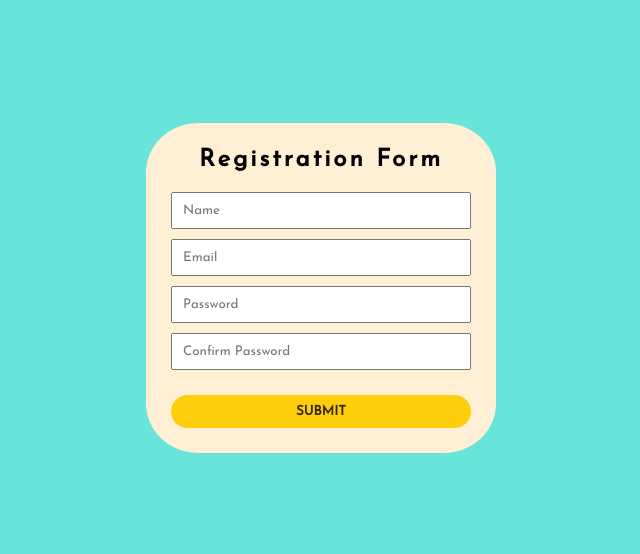
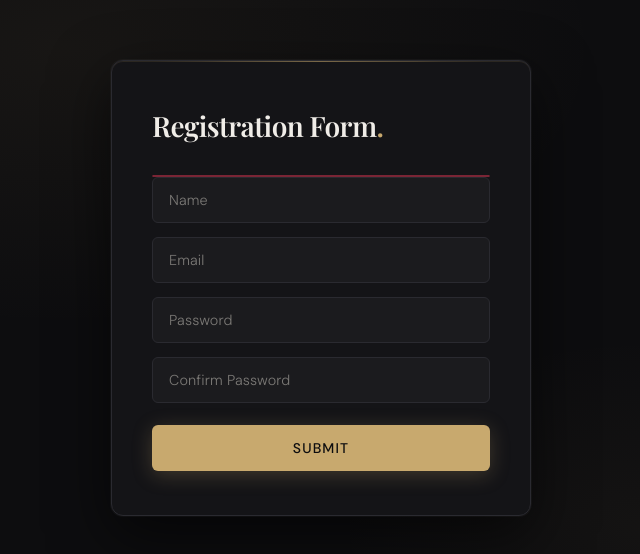
Before and after one commit to AdithyaAce/Registration-Form, a plain HTML site: page index.html in a window 1280 px wide. Shown: the part 112-666 px from the top of the page, without its empty margins (319-959 px from the left). Drawn offline with nearby package versions, Linux system fonts and the light colour scheme.

Commit message:
updated style sheet

```diff
--- a/style.css
+++ b/style.css
@@ -1,81 +1,223 @@
-@import url('https://fonts.googleapis.com/css?family=Josefin+Sans&display=swap');
+@import url('https://fonts.googleapis.com/css2?family=Playfair+Display:wght@600&family=DM+Sans:wght@300;400;500&display=swap');
 
-* {
+:root {
+    --bg: #0d0d0f;
+    --surface: #141417;
+    --border: #2a2a30;
+    --border-focus: #c8a96e;
+    --accent: #c8a96e;
+    --accent-dark: #a8893e;
+    --text: #f0ede8;
+    --text-muted: #7a7875;
+    --error-bg: #1f1215;
+    --error-border: #7a2535;
+    --error-text: #e07080;
+    --success-bg: #0f1f15;
+    --success-border: #2a6040;
+    --success-text: #60c080;
+    --radius: 6px;
+    --transition: 0.25s cubic-bezier(0.4, 0, 0.2, 1);
+}
+
+*,
+*::before,
+*::after {
+    box-sizing: border-box;
     margin: 0;
     padding: 0;
-    box-sizing: border-box;
-    outline: none;
-    font-family: 'Josefin Sans', sans-serif;
 }
 
 body {
-    background-color: rgb(105, 228, 218);
+    background-color: var(--bg);
+    background-image:
+        radial-gradient(ellipse 60% 50% at 30% 20%, rgba(200, 169, 110, 0.06) 0%, transparent 70%),
+        radial-gradient(ellipse 40% 40% at 75% 80%, rgba(200, 169, 110, 0.04) 0%, transparent 60%);
+    min-height: 100vh;
+    display: flex;
+    align-items: center;
+    justify-content: center;
+    font-family: 'DM Sans', sans-serif;
+    font-weight: 300;
+    color: var(--text);
+    padding: 2rem;
 }
 
 .wrapper {
-    position: absolute;
-    left: 50%;
-    top: 50%;
-    transform: translate(-50%, -50%);
-    max-width: 350px;
     width: 100%;
-    background-color: papayawhip;
-    padding: 25px;
-    border-radius: 15%;
-    box-sizing: 4px 4px 2px rgba(254, 236, 164, 1);
+    max-width: 420px;
+    background: var(--surface);
+    border: 1px solid var(--border);
+    border-radius: 12px;
+    padding: 48px 40px 44px;
+    position: relative;
+    animation: fadeUp 0.6s cubic-bezier(0.4, 0, 0.2, 1) both;
+    box-shadow:
+        0 0 0 1px rgba(255, 255, 255, 0.03),
+        0 20px 60px rgba(0, 0, 0, 0.6),
+        0 1px 0 rgba(200, 169, 110, 0.12) inset;
 }
 
-.wrapper h2 {
-    text-align: center;
-    margin-bottom: 20px;
-    letter-spacing: 3px;
+.wrapper::before {
+    content: '';
+    position: absolute;
+    top: 0;
+    left: 40px;
+    right: 40px;
+    height: 1px;
+    background: linear-gradient(90deg, transparent, var(--accent), transparent);
+    opacity: 0.5;
+    border-radius: 0 0 50% 50%;
 }
 
-.wrapper .input_field {
-    margin-bottom: 10px;
+@keyframes fadeUp {
+    from {
+        opacity: 0;
+        transform: translateY(20px);
+    }
+
+    to {
+        opacity: 1;
+        transform: translateY(0);
+    }
 }
 
-.wrapper .input_field input[type="text"],
-.wrapper .input_field input[type="password"] {
-    width: 100%;
-    padding: 10px;
+#hid {
+    font-family: 'Playfair Display', serif;
+    font-size: 1.75rem;
+    font-weight: 600;
+    letter-spacing: -0.02em;
+    color: var(--text);
+    margin-bottom: 32px;
+    line-height: 1.2;
 }
 
-.wrapper input[type="submit"] {
-    border: 0px;
-    margin-top: 15px;
-    padding: 10px;
-    width: 100%;
-    background: #fece0c;
-    color: #332902;
-    text-transform: uppercase;
-    font-weight: 1000;
-    border-radius: 25px;
-    cursor: pointer;
+#hid::after {
+    content: '.';
+    color: var(--accent);
 }
 
-.wrapper #error_message {
+/* ─── Success Message ─── */
+.suc {
+    display: none;
+    background: var(--success-bg);
+    border: 1px solid var(--success-border);
+    border-radius: var(--radius);
+    padding: 14px 18px;
     margin-bottom: 20px;
-    padding: 0px;
-    background: #fe8b8e;
-    text-align: center;
-    font-size: 14px;
-    transition: all 0.5s ease;
 }
 
-#success {
-    display: none;
+.suc h2 {
+    font-family: 'DM Sans', sans-serif;
+    font-size: 0.875rem;
+    font-weight: 500;
+    color: var(--success-text);
+    letter-spacing: 0.01em;
 }
 
-.creds {
-    background-color: #FFD151;
+/* ─── Error Message ─── */
+#error_message {
+    font-size: 0.8rem;
+    color: var(--error-text);
+    background: var(--error-bg);
+    border: 1px solid var(--error-border);
+    border-radius: var(--radius);
+    padding: 0;
+    max-height: 0;
+    overflow: hidden;
+    transition: all var(--transition);
+    margin-bottom: 0;
+}
+
+#error_message:not(:empty) {
+    padding: 12px 16px;
+    max-height: 80px;
+    margin-bottom: 18px;
+}
+
+/* ─── Input Fields ─── */
+.input_field {
+    margin-bottom: 14px;
+    position: relative;
+}
+
+.input_field input {
     width: 100%;
-    height: 30px;
-    text-align: center;
-    padding: 10px;
+    padding: 13px 16px;
+    background: rgba(255, 255, 255, 0.03);
+    border: 1px solid var(--border);
+    border-radius: var(--radius);
+    color: var(--text);
+    font-family: 'DM Sans', sans-serif;
+    font-size: 0.9rem;
+    font-weight: 300;
+    letter-spacing: 0.01em;
+    outline: none;
+    transition: border-color var(--transition), background var(--transition), box-shadow var(--transition);
+    -webkit-appearance: none;
+}
+
+.input_field input::placeholder {
+    color: var(--text-muted);
+    font-weight: 300;
+}
+
+.input_field input:hover {
+    border-color: #3a3a42;
+    background: rgba(255, 255, 255, 0.05);
+}
+
+.input_field input:focus {
+    border-color: var(--border-focus);
+    background: rgba(200, 169, 110, 0.04);
+    box-shadow: 0 0 0 3px rgba(200, 169, 110, 0.1);
+}
+
+.input_field input[type="password"] {
+    letter-spacing: 0.1em;
+}
+
+.input_field input[type="password"]::placeholder {
+    letter-spacing: 0.01em;
+}
+
+/* ─── Submit Button ─── */
+input[type="submit"] {
+    width: 100%;
+    margin-top: 8px;
+    padding: 14px;
+    background: var(--accent);
+    border: none;
+    border-radius: var(--radius);
+    color: #0d0d0f;
+    font-family: 'DM Sans', sans-serif;
+    font-size: 0.875rem;
+    font-weight: 500;
+    letter-spacing: 0.08em;
     text-transform: uppercase;
-    position: fixed;
-    left: 0;
-    bottom: 0;
-    width: 100%;
+    cursor: pointer;
+    transition: background var(--transition), transform var(--transition), box-shadow var(--transition);
+    box-shadow: 0 4px 20px rgba(200, 169, 110, 0.25);
 }
+
+input[type="submit"]:hover {
+    background: #d4b87a;
+    transform: translateY(-1px);
+    box-shadow: 0 6px 24px rgba(200, 169, 110, 0.35);
+}
+
+input[type="submit"]:active {
+    transform: translateY(0);
+    background: var(--accent-dark);
+    box-shadow: 0 2px 10px rgba(200, 169, 110, 0.2);
+}
+
+/* ─── Responsive ─── */
+@media (max-width: 480px) {
+    .wrapper {
+        padding: 36px 24px 32px;
+    }
+
+    #hid {
+        font-size: 1.5rem;
+    }
+}
```
